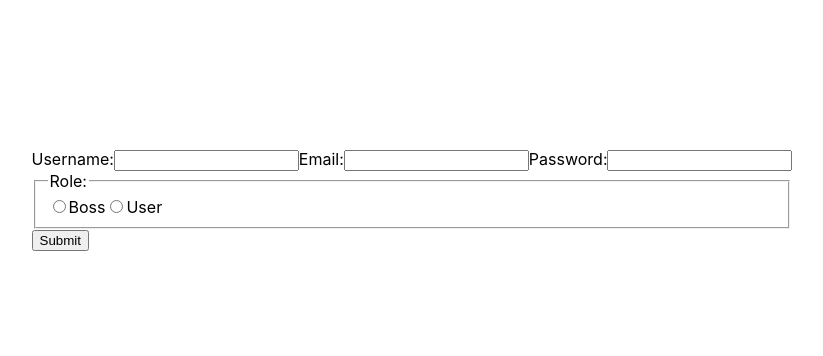
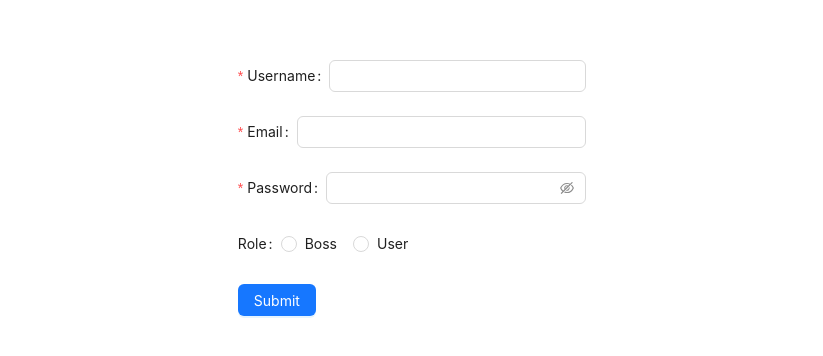
Before and after one commit to Dmutre/task-manager, a React (Create React App) app in the folder frontend/: page /login in a window 1280 px wide. Shown: the part 200-556 px from the top of the page, without its empty margins (228-1051 px from the left). Built offline with nearby package versions, Linux system fonts and the light colour scheme; the HTML template or start-up script is replaced by a standard one.

Commit message:
antdesign added

```diff
--- a/frontend/package.json
+++ b/frontend/package.json
@@ -10,6 +10,7 @@
     "@types/node": "^16.18.97",
     "@types/react": "^18.3.3",
     "@types/react-dom": "^18.3.0",
+    "antd": "^5.17.3",
     "axios": "^1.7.2",
     "react": "^18.3.1",
     "react-dom": "^18.3.1",
--- a/frontend/src/pages/login.tsx
+++ b/frontend/src/pages/login.tsx
@@ -1,17 +1,24 @@
 import { useNavigate } from "react-router";
 import axios from "axios";
 import { SERVER_URL } from "../constants";
-import { response } from "express";
+import { Form, Input, Radio, Button } from "antd";
+
+enum Role {
+  Boss = "boss",
+  User = "user",
+}
+
+type LoginValues = {
+  username: string;
+  email: string;
+  password: string;
+  role: Role;
+};
 
 export const Login: React.FC = () => {
   const navigate = useNavigate();
-  const handleSubmit = (event: React.FormEvent<HTMLFormElement>) => {
-    event.preventDefault();
-    const formData = new FormData(event.currentTarget);
-    const username = formData.get("username") as string;
-    const email = formData.get("email") as string;
-    const password = formData.get("password") as string;
-    const role = formData.get("role") as string;
+  const onFinish = (values: LoginValues) => {
+    const { username, email, password, role } = values;
     console.log({ username, email, password, role });
     axios
       .post(`${SERVER_URL}/auth/signup`, {
@@ -22,6 +29,7 @@ export const Login: React.FC = () => {
       })
       .then((response) => {
         console.log(response);
+        navigate("/");
       });
   };
   return (
@@ -33,28 +41,40 @@ export const Login: React.FC = () => {
         height: "100vh",
       }}
     >
-      <form onSubmit={(e) => handleSubmit(e)}>
-        <label>
-          Username:
-          <input type="text" name="username" />
-        </label>
-        <label>
-          Email:
-          <input type="text" name="email" />
-        </label>
-        <label>
-          Password:
-          <input type="password" name="password" />
-        </label>
-        <fieldset>
-          <legend>Role:</legend>
-          <input type="radio" name="role" value="boss" />
-          <label>Boss</label>
-          <input type="radio" name="role" value="user" />
-          <label>User</label>
-        </fieldset>
-        <button type="submit">Submit</button>
-      </form>
+      <Form onFinish={onFinish}>
+        <Form.Item<LoginValues>
+          name="username"
+          label="Username"
+          rules={[{ required: true }]}
+        >
+          <Input />
+        </Form.Item>
+        <Form.Item<LoginValues>
+          name="email"
+          label="Email"
+          rules={[{ required: true, type: "email" }]}
+        >
+          <Input />
+        </Form.Item>
+        <Form.Item<LoginValues>
+          name="password"
+          label="Password"
+          rules={[{ required: true }]}
+        >
+          <Input.Password />
+        </Form.Item>
+        <Form.Item<LoginValues> name="role" label="Role">
+          <Radio.Group>
+            <Radio value="boss">Boss</Radio>
+            <Radio value="user">User</Radio>
+          </Radio.Group>
+        </Form.Item>
+        <Form.Item>
+          <Button type="primary" htmlType="submit">
+            Submit
+          </Button>
+        </Form.Item>
+      </Form>
     </div>
   );
 };
```
Also changed, not shown: 2 other files (tests, documents, lock files or other folders).
